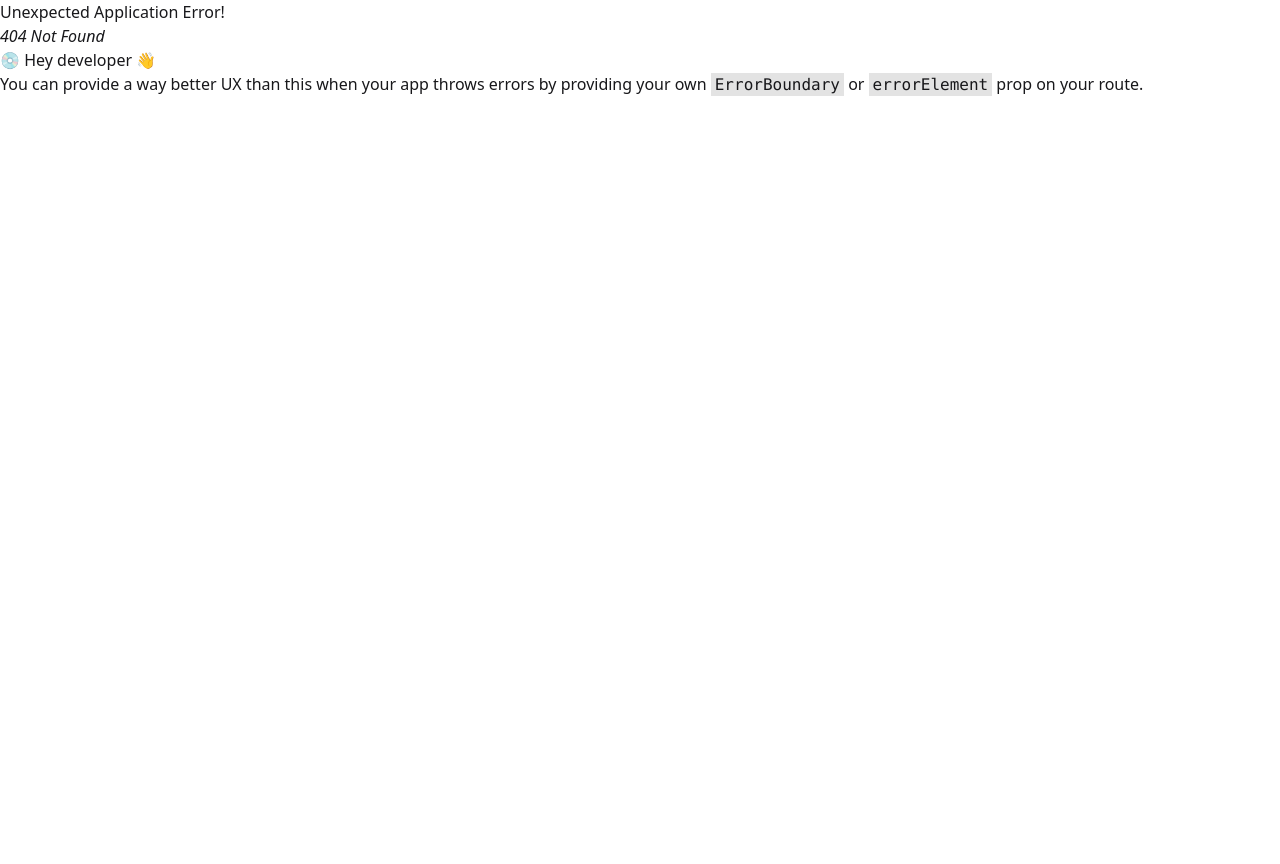
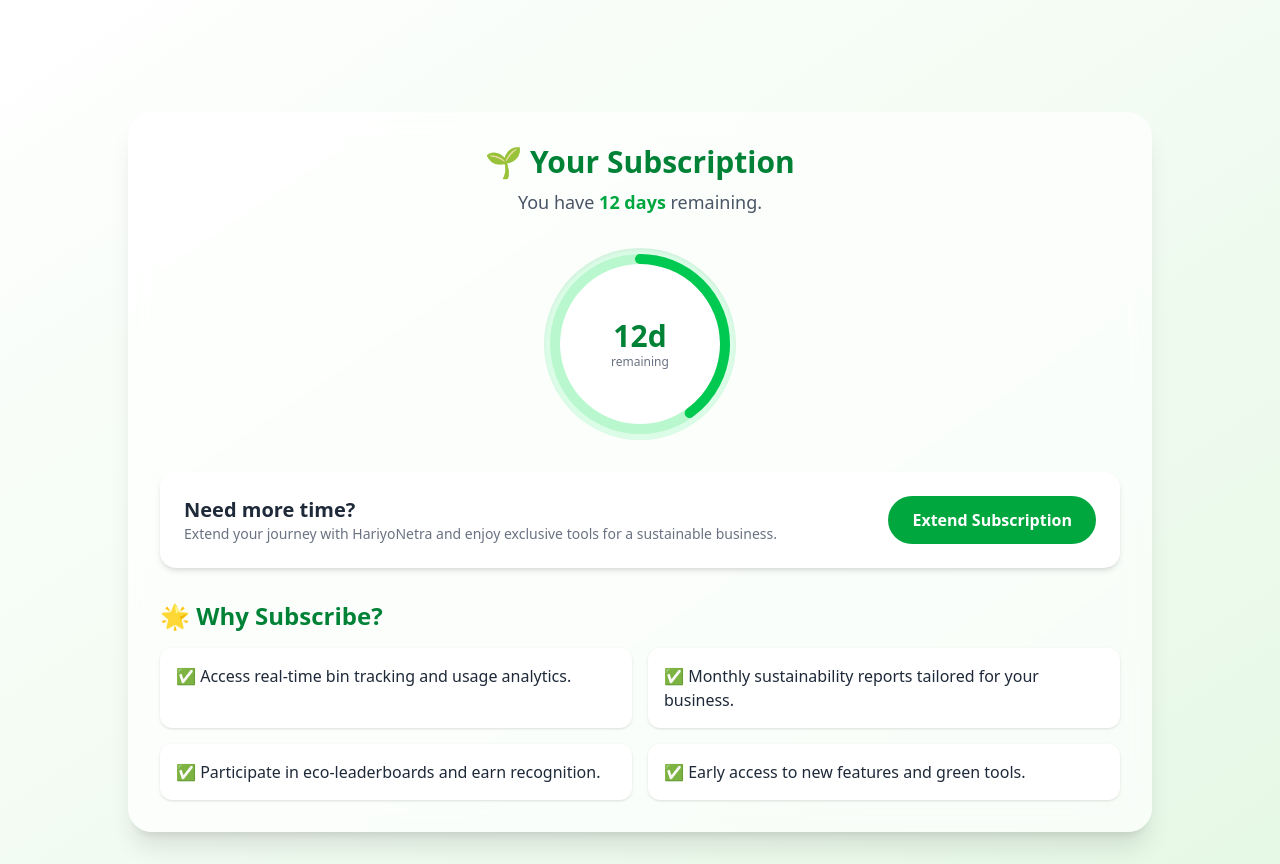
Before and after one commit to SSmus-k/Unhandled_Promise_hackforbusiness, a React (Vite) app in the folder frontend/hariyo-netra/: page /subscription in a window 1280 px wide. Before the commit this address had no page. Before the commit the page ends 800 px from the top, so only its background shows below. Built offline with nearby package versions, Linux system fonts and the light colour scheme.

Commit message:
adding features and pages

```diff
--- a/frontend/hariyo-netra/src/components/About.jsx
+++ b/frontend/hariyo-netra/src/components/About.jsx
@@ -39,18 +39,7 @@ export default function About() {
         </div>
       </div>
 
-      {/* Feature 4 – Reward System */}
-      <div className="flex flex-col-reverse md:flex-row items-center gap-12">
-        <div className="md:w-1/2">
-          <img src="/Images/reward.png" alt="Reward System" className="rounded-xl shadow-md" />
-        </div>
-        <div className="md:w-1/2">
-          <h3 className="text-2xl font-semibold text-green-700 mb-3">🏆 Reward System</h3>
-          <p className="text-gray-700">
-            Encourage eco-friendly actions through a leaderboard and reward system. Earn points for consistent waste reduction and responsible recycling.
-          </p>
-        </div>
-      </div>
+
 
       {/* Feature 5 – Waste Suggestions */}
       <div className="flex flex-col md:flex-row items-center gap-12">
@@ -65,6 +54,18 @@ export default function About() {
         </div>
       </div>
 
+{/* Feature 4 – Reward System */}
+      <div className="flex flex-col-reverse md:flex-row items-center gap-12">
+        <div className="md:w-1/2">
+          <img src="/Images/RewardPoints.png" alt="Reward System" className="rounded-xl shadow-md" />
+        </div>
+        <div className="md:w-1/2">
+          <h3 className="text-2xl font-semibold text-green-700 mb-3">🏆 Reward System</h3>
+          <p className="text-gray-700">
+            Encourage eco-friendly actions through a leaderboard and reward system. Earn points for consistent waste reduction and responsible recycling.
+          </p>
+        </div>
+      </div>
 
 
     </section>
--- a/frontend/hariyo-netra/src/pages/Dashboard.jsx
+++ b/frontend/hariyo-netra/src/pages/Dashboard.jsx
@@ -10,7 +10,7 @@ export default function Dashboard() {
 
         <h1 className="text-2xl font-bold mb-6 text-green"><span className="text-green-600">Hariyo</span>Netra</h1>
         <nav className="space-y-4">
-          {['Dashboard', 'Profile', 'Insights', 'Bin Tracking', 'Subscription', 'Settings'].map(item => (
+          {['Dashboard', 'Profile', 'Insights', 'Bin Tracking', 'Subscription'].map(item => (
             <Link to={`/${item}`} key={item} className="block text-gray-700 hover:text-green-600">
               {item}
             </Link>
--- /dev/null
+++ b/frontend/hariyo-netra/src/pages/NoSubscription.jsx
@@ -0,0 +1,54 @@
+import React from 'react';
+
+export default function NoSubscription() {
+  return (
+    <div className="min-h-screen bg-gradient-to-br from-white to-[#e6f8e6] p-8 font-sans text-gray-800">
+      <div className="max-w-4xl mx-auto bg-white/70 backdrop-blur-md rounded-3xl shadow-xl p-8 space-y-10 text-center m-10">
+
+        {/* Welcome Section */}
+        <div className="space-y-3">
+          <h2 className="text-3xl font-bold text-green-700">🌿 No Active Subscription</h2>
+          <p className="text-gray-600 text-lg">Join the green movement and unlock exclusive sustainability tools.</p>
+        </div>
+
+        {/* Illustration / Visual Placeholder */}
+        <div className="flex justify-center">
+          <div className="bg-red-100 border-l-4 border-red-500 text-red-700 p-6 rounded-xl shadow-sm max-w-2xl mx-auto">
+  <h4 className="text-xl font-semibold mb-2">⚠️ You're missing out!</h4>
+  <p className="text-sm">
+    Without a subscription, you won’t be able to track your waste, receive reports, or climb the sustainability leaderboard.
+  </p>
+</div>
+        </div>
+
+        {/* Call to Action */}
+        <div className="bg-white rounded-2xl p-6 shadow-md space-y-3">
+          <h3 className="text-xl font-semibold text-gray-800">Ready to make an impact?</h3>
+          <p className="text-sm text-gray-500">Start your eco-journey today with a HariyoNetra subscription.</p>
+          <button className="bg-green-600 hover:bg-green-700 text-white px-6 py-3 rounded-full font-semibold transition">
+            Get Yours Now
+          </button>
+        </div>
+
+        {/* Benefits Section */}
+        <div className="space-y-4">
+          <h3 className="text-2xl font-bold text-green-700">✨ What You’ll Get</h3>
+          <ul className="grid md:grid-cols-2 gap-4 text-left">
+            <li className="bg-white p-4 rounded-xl shadow-sm hover:shadow-md transition">
+              ✅ Real-time bin tracking and waste analytics.
+            </li>
+            <li className="bg-white p-4 rounded-xl shadow-sm hover:shadow-md transition">
+              ✅ Monthly eco-reports tailored to your company.
+            </li>
+            <li className="bg-white p-4 rounded-xl shadow-sm hover:shadow-md transition">
+              ✅ Compete on the green leaderboard.
+            </li>
+            <li className="bg-white p-4 rounded-xl shadow-sm hover:shadow-md transition">
+              ✅ Unlock green tools & early beta features.
+            </li>
+          </ul>
+        </div>
+      </div>
+    </div>
+  );
+}
--- /dev/null
+++ b/frontend/hariyo-netra/src/pages/Subscription.jsx
@@ -0,0 +1,96 @@
+import React from 'react';
+
+export default function Subscription() {
+  const daysLeft = 12; // Replace with dynamic data if needed
+  const totalDays = 30;
+  const radius = 85;
+  const circumference = 2 * Math.PI * radius;
+  const offset = circumference * (1 - daysLeft / totalDays);
+
+  return (
+    <div className="min-h-screen bg-gradient-to-br from-white to-[#e6f8e6] p-8 font-sans text-gray-800 ">
+      <div className="max-w-5xl mx-auto bg-white/70 backdrop-blur-md rounded-3xl shadow-xl p-8 space-y-8 mt-20">
+
+        {/* Header Section */}
+        <div className="text-center space-y-2">
+          <h2 className="text-3xl font-bold text-green-700">🌱 Your Subscription</h2>
+          {daysLeft > 0 ? (
+            <p className="text-lg text-gray-600">
+              You have <span className="text-green-600 font-semibold">{daysLeft} days</span> remaining.
+            </p>
+          ) : (
+            <p className="text-lg text-red-500 font-medium">Your subscription has expired.</p>
+          )}
+        </div>
+
+        {/* Visual Progress Ring */}
+        <div className="flex justify-center">
+          <div className="relative w-48 h-48 rounded-full bg-green-100 flex items-center justify-center shadow-inner">
+            <div className="absolute w-40 h-40 bg-white rounded-full flex items-center justify-center">
+              <div className="text-center">
+                <p className="text-3xl font-bold text-green-700">{daysLeft}d</p>
+                <p className="text-xs text-gray-500">remaining</p>
+              </div>
+            </div>
+            <svg className="absolute top-0 left-0 w-full h-full">
+              <circle
+                className="text-green-200"
+                strokeWidth="10"
+                stroke="currentColor"
+                fill="transparent"
+                r={radius}
+                cx="96"
+                cy="96"
+              />
+              <circle
+                className="text-green-500"
+                strokeWidth="10"
+                strokeLinecap="round"
+                stroke="currentColor"
+                fill="transparent"
+                r={radius}
+                cx="96"
+                cy="96"
+                strokeDasharray={circumference}
+                strokeDashoffset={offset}
+                transform="rotate(-90 96 96)"
+              />
+            </svg>
+          </div>
+        </div>
+
+        {/* CTA Section */}
+        <div className="bg-white rounded-2xl p-6 shadow-md flex flex-col md:flex-row items-center justify-between gap-6">
+          <div className="text-center md:text-left">
+            <h3 className="text-xl font-semibold text-gray-800">
+              {daysLeft > 0 ? 'Need more time?' : 'Subscribe now to unlock full access!'}
+            </h3>
+            <p className="text-sm text-gray-500">Extend your journey with HariyoNetra and enjoy exclusive tools for a sustainable business.</p>
+          </div>
+          <button className="bg-green-600 hover:bg-green-700 text-white px-6 py-3 rounded-full font-semibold transition">
+            {daysLeft > 0 ? 'Extend Subscription' : 'Get Started'}
+          </button>
+        </div>
+
+        {/* Benefits Section */}
+        <div className="space-y-4">
+          <h3 className="text-2xl font-bold text-green-700" >🌟 Why Subscribe?</h3>
+          <ul className="grid md:grid-cols-2 gap-4">
+            <li className="bg-white p-4 rounded-xl shadow-sm hover:shadow-md transition">
+              ✅ Access real-time bin tracking and usage analytics.
+            </li>
+            <li className="bg-white p-4 rounded-xl shadow-sm hover:shadow-md transition">
+              ✅ Monthly sustainability reports tailored for your business.
+            </li>
+            <li className="bg-white p-4 rounded-xl shadow-sm hover:shadow-md transition">
+              ✅ Participate in eco-leaderboards and earn recognition.
+            </li>
+            <li className="bg-white p-4 rounded-xl shadow-sm hover:shadow-md transition">
+              ✅ Early access to new features and green tools.
+            </li>
+          </ul>
+        </div>
+      </div>
+    </div>
+  );
+}
--- a/frontend/hariyo-netra/src/pages/index.js
+++ b/frontend/hariyo-netra/src/pages/index.js
@@ -3,5 +3,7 @@ import Signup from "./Signup";
 import Home from "./Home";
 import Dashboard from "./Dashboard";
 import BusinessProfile from "./profile";
+import Subscription from "./Subscription";
+import NoSubscription from "./NoSubscription";
 
-export {Login, Signup, Home, Dashboard, BusinessProfile}
+export {Login, Signup, Home, Dashboard, BusinessProfile, Subscription, NoSubscription}
```
Also changed, not shown: frontend/hariyo-netra/src/main.jsx (+9 -1 lines), frontend/hariyo-netra/public/Images/RewardPoints.png (added), frontend/hariyo-netra/public/Images/suggestions.png (added).
